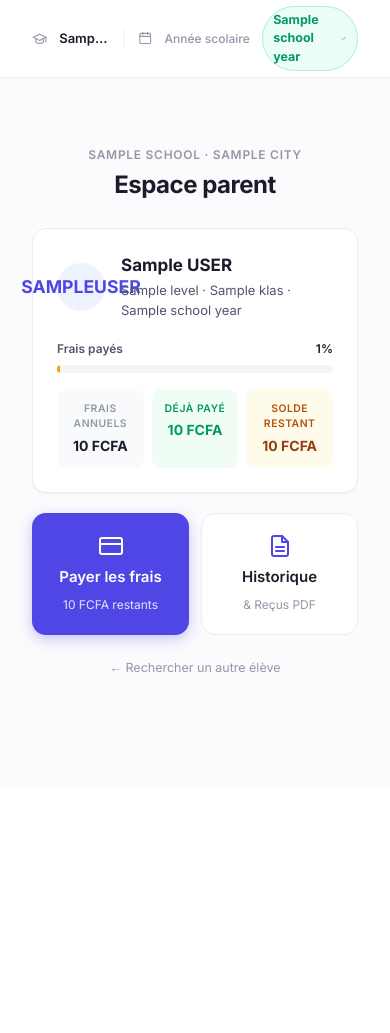
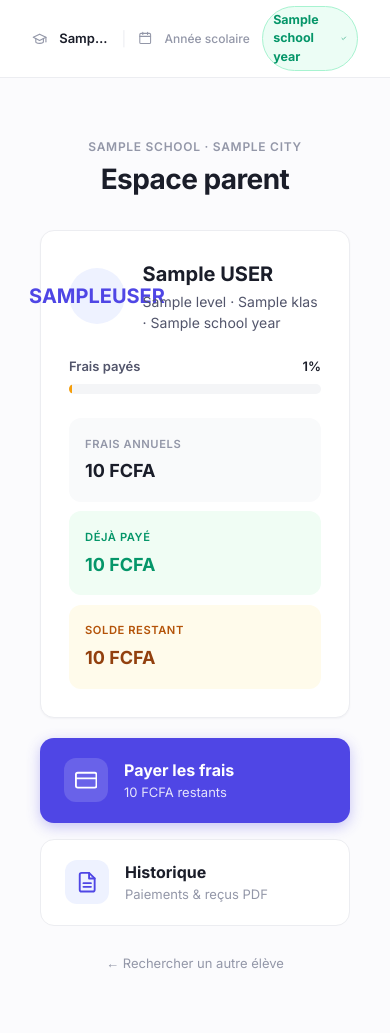
Before and after one commit to Atak0ra/sika, a Django app: template economat/templates/economat/parent_portal/dashboard.html in a window 390 px wide. Shown: the part 57-1090 px from the top of the page. Before the commit the page ends 730 px from the top, so only its background shows below. Run offline with Django 5.2, Linux system fonts and the light colour scheme; the template is opened without the code that fills it: most values are stand-ins (such as "Sample title", 1, 10 or a date in 2020); some libraries are stand-ins or nearby versions.

Commit message:
style(parent-portal): espace parent vraiment responsive (grille desktop, empile sur mobile)
Mon précédent passage n'avait fait qu'élargir un peu une boîte toujours
centrée/étroite — pas ce qui était demandé. Refonte de dashboard.html
(l'espace parent) en grille CSS : 2 colonnes sur desktop (carte élève
large à gauche, actions Payer/Historique à droite en cartes horizontales
pleine largeur), 1 colonne empilée sur mobile via media query. Même
traitement sur student_history.html (max-width 900px sur desktop).

Co-Authored-By: Claude Sonnet 5 <noreply@anthropic.com>
Claude-Session: https://claude.ai/code/session_012NtEzKCRrnrbk4FfzFuwr9

```diff
--- a/economat/templates/economat/parent_portal/dashboard.html
+++ b/economat/templates/economat/parent_portal/dashboard.html
@@ -2,108 +2,131 @@
 {% load economat_tags %}
 {% block title %}{{ page_title }}{% endblock %}
 {% block content %}
-<div style="max-width:560px;margin:3rem auto;padding:0 1rem;">
+<div class="pp-wrap">
 
   {# En-tête école #}
-  <div style="text-align:center;margin-bottom:1.75rem;">
+  <div style="text-align:center;margin-bottom:2rem;">
     <div style="font-size:.75rem;font-weight:600;color:#9397a8;text-transform:uppercase;letter-spacing:.06em;margin-bottom:.3rem;">
       {{ student.school.name }}{% if student.school.city %} · {{ student.school.city }}{% endif %}
     </div>
-    <h1 style="font-size:1.5rem;font-weight:800;color:#1a1d29;letter-spacing:-.02em;">Espace parent</h1>
+    <h1 style="font-size:1.75rem;font-weight:800;color:#1a1d29;letter-spacing:-.02em;">Espace parent</h1>
   </div>
 
-  {# Carte élève #}
-  <div class="card" style="padding:1.5rem;margin-bottom:1.25rem;">
-    <div style="display:flex;align-items:center;gap:1rem;margin-bottom:1.25rem;">
-      <div style="width:3rem;height:3rem;border-radius:50%;background:#eef2ff;display:flex;align-items:center;justify-content:center;flex-shrink:0;">
-        <span style="font-size:1.1rem;font-weight:800;color:#4f46e5;">{{ student.first_name|first|upper }}{{ student.last_name|first|upper }}</span>
+  <div class="pp-grid">
+
+    {# Colonne principale : carte élève #}
+    <div class="card pp-student-card">
+      <div style="display:flex;align-items:center;gap:1.1rem;margin-bottom:1.5rem;">
+        <div style="width:3.5rem;height:3.5rem;border-radius:50%;background:#eef2ff;display:flex;align-items:center;justify-content:center;flex-shrink:0;">
+          <span style="font-size:1.25rem;font-weight:800;color:#4f46e5;">{{ student.first_name|first|upper }}{{ student.last_name|first|upper }}</span>
         </div>
         <div>
-        <div style="font-size:1.0625rem;font-weight:700;color:#1a1d29;">{{ student.first_name }} {{ student.last_name|upper }}</div>
+          <div style="font-size:1.25rem;font-weight:700;color:#1a1d29;">{{ student.first_name }} {{ student.last_name|upper }}</div>
           {% if enrollment %}
-        <div style="font-size:.8125rem;color:#52556b;margin-top:.15rem;">{{ enrollment.level.name }} · {{ enrollment.klass.name }} · {{ enrollment.school_year.label }}</div>
+          <div style="font-size:.875rem;color:#52556b;margin-top:.15rem;">{{ enrollment.level.name }} · {{ enrollment.klass.name }} · {{ enrollment.school_year.label }}</div>
           {% else %}
-        <div style="font-size:.8125rem;color:#b91c1c;margin-top:.15rem;">Aucune inscription active.</div>
+          <div style="font-size:.875rem;color:#b91c1c;margin-top:.15rem;">Aucune inscription active.</div>
           {% endif %}
         </div>
       </div>
 
       {% if enrollment %}
       {# Barre de progression #}
-    <div style="margin-bottom:1rem;">
-      <div style="display:flex;justify-content:space-between;font-size:.75rem;font-weight:600;margin-bottom:.4rem;">
+      <div style="margin-bottom:1.5rem;">
+        <div style="display:flex;justify-content:space-between;font-size:.8125rem;font-weight:600;margin-bottom:.5rem;">
           <span style="color:#52556b;">Frais payés</span>
           <span style="color:#1a1d29;">{{ pct_paid }}%</span>
         </div>
-      <div style="height:.5rem;background:#f4f5f7;border-radius:999px;overflow:hidden;">
+        <div style="height:.6rem;background:#f4f5f7;border-radius:999px;overflow:hidden;">
           <div style="height:100%;width:{{ pct_paid }}%;background:{% if pct_paid == 100 %}#059669{% elif pct_paid >= 50 %}#4f46e5{% else %}#f59e0b{% endif %};border-radius:999px;"></div>
         </div>
       </div>
       {# Chiffres clés #}
-    <div style="display:grid;grid-template-columns:1fr 1fr 1fr;gap:.5rem;text-align:center;">
-      <div style="background:#f9fafb;border-radius:10px;padding:.75rem .5rem;">
-        <div style="font-size:.65rem;font-weight:600;color:#9397a8;text-transform:uppercase;letter-spacing:.05em;margin-bottom:.2rem;">Frais annuels</div>
-        <div style="font-size:.875rem;font-weight:700;color:#1a1d29;">{{ annual_fee|fcfa_long }}</div>
+      <div class="pp-stats">
+        <div style="background:#f9fafb;border-radius:12px;padding:1.1rem 1rem;">
+          <div style="font-size:.7rem;font-weight:600;color:#9397a8;text-transform:uppercase;letter-spacing:.05em;margin-bottom:.3rem;">Frais annuels</div>
+          <div style="font-size:1.125rem;font-weight:700;color:#1a1d29;">{{ annual_fee|fcfa_long }}</div>
         </div>
-      <div style="background:#f0fdf4;border-radius:10px;padding:.75rem .5rem;">
-        <div style="font-size:.65rem;font-weight:600;color:#059669;text-transform:uppercase;letter-spacing:.05em;margin-bottom:.2rem;">Déjà payé</div>
-        <div style="font-size:.875rem;font-weight:700;color:#059669;">{{ paid|fcfa_long }}</div>
+        <div style="background:#f0fdf4;border-radius:12px;padding:1.1rem 1rem;">
+          <div style="font-size:.7rem;font-weight:600;color:#059669;text-transform:uppercase;letter-spacing:.05em;margin-bottom:.3rem;">Déjà payé</div>
+          <div style="font-size:1.125rem;font-weight:700;color:#059669;">{{ paid|fcfa_long }}</div>
         </div>
-      <div style="background:{% if balance == 0 %}#f0fdf4{% else %}#fffbeb{% endif %};border-radius:10px;padding:.75rem .5rem;">
-        <div style="font-size:.65rem;font-weight:600;color:{% if balance == 0 %}#059669{% else %}#b45309{% endif %};text-transform:uppercase;letter-spacing:.05em;margin-bottom:.2rem;">Solde restant</div>
-        <div style="font-size:.875rem;font-weight:700;color:{% if balance == 0 %}#059669{% else %}#92400e{% endif %};">{{ balance|fcfa_long }}</div>
+        <div style="background:{% if balance == 0 %}#f0fdf4{% else %}#fffbeb{% endif %};border-radius:12px;padding:1.1rem 1rem;">
+          <div style="font-size:.7rem;font-weight:600;color:{% if balance == 0 %}#059669{% else %}#b45309{% endif %};text-transform:uppercase;letter-spacing:.05em;margin-bottom:.3rem;">Solde restant</div>
+          <div style="font-size:1.125rem;font-weight:700;color:{% if balance == 0 %}#059669{% else %}#92400e{% endif %};">{{ balance|fcfa_long }}</div>
         </div>
       </div>
       {% endif %}
     </div>
 
+    {# Colonne latérale : actions #}
+    <div class="pp-side">
 
-  {# 2 boutons d'action #}
-  <div style="display:grid;grid-template-columns:1fr 1fr;gap:.75rem;margin-bottom:1.5rem;">
-
-    {# Bouton Payer #}
       {% if enrollment and balance and balance > 0 %}
-    <a href="{% url 'economat:parent_portal_pay_student' student.id %}"
-       style="display:flex;flex-direction:column;align-items:center;justify-content:center;gap:.5rem;
-              padding:1.25rem .75rem;border-radius:14px;text-decoration:none;
-              background:#4f46e5;color:#fff;font-weight:600;text-align:center;
-              box-shadow:0 4px 14px rgba(79,70,229,.3);">
-      <svg viewBox="0 0 24 24" fill="none" stroke="currentColor" stroke-width="2" stroke-linecap="round" stroke-linejoin="round" style="width:1.5rem;height:1.5rem;">
+      <a href="{% url 'economat:parent_portal_pay_student' student.id %}" class="pp-action-card" style="background:#4f46e5;color:#fff;box-shadow:0 4px 14px rgba(79,70,229,.3);">
+        <div style="width:2.75rem;height:2.75rem;border-radius:12px;background:rgba(255,255,255,.15);display:flex;align-items:center;justify-content:center;flex-shrink:0;">
+          <svg viewBox="0 0 24 24" fill="none" stroke="currentColor" stroke-width="2" stroke-linecap="round" stroke-linejoin="round" style="width:1.4rem;height:1.4rem;">
             <rect x="1" y="4" width="22" height="16" rx="2" ry="2"/><line x1="1" y1="10" x2="23" y2="10"/>
           </svg>
-      <span style="font-size:.9375rem;">Payer les frais</span>
-      <span style="font-size:.75rem;opacity:.85;font-weight:400;">{{ balance|fcfa_long }} restants</span>
+        </div>
+        <div>
+          <div style="font-size:1rem;font-weight:700;">Payer les frais</div>
+          <div style="font-size:.8125rem;opacity:.85;font-weight:400;margin-top:.1rem;">{{ balance|fcfa_long }} restants</div>
+        </div>
       </a>
       {% else %}
-    <div style="display:flex;flex-direction:column;align-items:center;justify-content:center;gap:.5rem;
-                padding:1.25rem .75rem;border-radius:14px;text-align:center;
-                background:#f4f5f7;color:#9397a8;font-weight:600;">
-      <svg viewBox="0 0 24 24" fill="none" stroke="currentColor" stroke-width="2" stroke-linecap="round" stroke-linejoin="round" style="width:1.5rem;height:1.5rem;"><polyline points="20 6 9 17 4 12"/></svg>
-      <span style="font-size:.9375rem;">Frais soldés</span>
-      <span style="font-size:.75rem;font-weight:400;">Rien à payer</span>
+      <div class="pp-action-card" style="background:#f4f5f7;color:#9397a8;">
+        <div style="width:2.75rem;height:2.75rem;border-radius:12px;background:#ecedf1;display:flex;align-items:center;justify-content:center;flex-shrink:0;">
+          <svg viewBox="0 0 24 24" fill="none" stroke="currentColor" stroke-width="2" stroke-linecap="round" stroke-linejoin="round" style="width:1.4rem;height:1.4rem;"><polyline points="20 6 9 17 4 12"/></svg>
+        </div>
+        <div>
+          <div style="font-size:1rem;font-weight:700;">Frais soldés</div>
+          <div style="font-size:.8125rem;font-weight:400;margin-top:.1rem;">Rien à payer</div>
+        </div>
       </div>
       {% endif %}
 
-    {# Bouton Historique #}
-    <a href="{% url 'economat:parent_portal_history' student.id %}"
-       style="display:flex;flex-direction:column;align-items:center;justify-content:center;gap:.5rem;
-              padding:1.25rem .75rem;border-radius:14px;text-decoration:none;
-              background:#fff;color:#1a1d29;font-weight:600;text-align:center;
-              border:1.5px solid #ecedf1;">
-      <svg viewBox="0 0 24 24" fill="none" stroke="#4f46e5" stroke-width="2" stroke-linecap="round" stroke-linejoin="round" style="width:1.5rem;height:1.5rem;">
+      <a href="{% url 'economat:parent_portal_history' student.id %}" class="pp-action-card" style="background:#fff;color:#1a1d29;border:1.5px solid #ecedf1;">
+        <div style="width:2.75rem;height:2.75rem;border-radius:12px;background:#eef2ff;display:flex;align-items:center;justify-content:center;flex-shrink:0;">
+          <svg viewBox="0 0 24 24" fill="none" stroke="#4f46e5" stroke-width="2" stroke-linecap="round" stroke-linejoin="round" style="width:1.4rem;height:1.4rem;">
             <path d="M14 2H6a2 2 0 0 0-2 2v16a2 2 0 0 0 2 2h12a2 2 0 0 0 2-2V8z"/>
             <polyline points="14 2 14 8 20 8"/>
             <line x1="16" y1="13" x2="8" y2="13"/><line x1="16" y1="17" x2="8" y2="17"/>
           </svg>
-      <span style="font-size:.9375rem;">Historique</span>
-      <span style="font-size:.75rem;color:#9397a8;font-weight:400;">& Reçus PDF</span>
+        </div>
+        <div>
+          <div style="font-size:1rem;font-weight:700;">Historique</div>
+          <div style="font-size:.8125rem;color:#9397a8;font-weight:400;margin-top:.1rem;">Paiements & reçus PDF</div>
+        </div>
       </a>
+
+    </div>
   </div>
 
-  <p style="text-align:center;font-size:.78125rem;color:#9397a8;">
+  <p style="text-align:center;font-size:.8125rem;color:#9397a8;margin-top:1.75rem;">
     <a href="{% url 'economat:parent_portal_search' %}" style="color:#9397a8;text-decoration:none;">
       ← Rechercher un autre élève
     </a>
   </p>
 </div>
+
+<style>
+  .pp-wrap{max-width:960px;margin:0 auto;padding:2.5rem 1.5rem;}
+  .pp-grid{display:grid;grid-template-columns:1fr;gap:1.25rem;align-items:start;}
+  .pp-student-card{padding:1.75rem;}
+  .pp-stats{display:grid;grid-template-columns:1fr 1fr 1fr;gap:.6rem;text-align:left;}
+  .pp-side{display:flex;flex-direction:column;gap:1rem;}
+  .pp-action-card{
+    display:flex;align-items:center;gap:1rem;padding:1.25rem 1.5rem;
+    border-radius:14px;text-decoration:none;font-weight:600;
+  }
+  @media (min-width:800px){
+    .pp-wrap{padding:3.5rem 2rem;}
+    .pp-grid{grid-template-columns:1.5fr 1fr;gap:1.75rem;}
+    .pp-student-card{padding:2.25rem;}
+  }
+  @media (max-width:480px){
+    .pp-stats{grid-template-columns:1fr;}
+  }
+</style>
 {% endblock %}
```
Also changed, not shown: economat/templates/economat/parent_portal/student_history.html (+8 -1 lines). Lines whose indentation alone changed are shown as unchanged.
